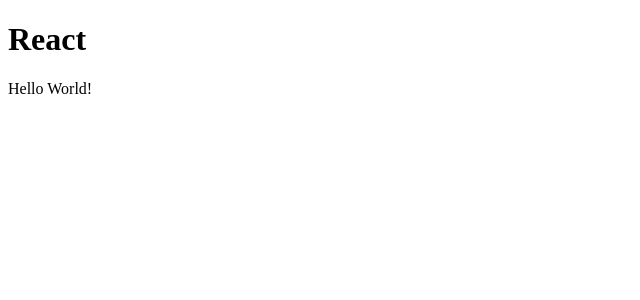
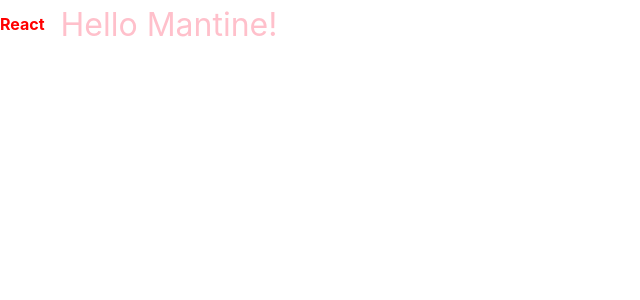
Before and after one commit to ueaner/kbone-react, a React app: page / in a window 1280 px wide. Shown: the top 300 px of the page, without its empty margins (0-640 px from the left). Built offline with nearby package versions, Linux system fonts and the light colour scheme.

Commit message:
added support for mantine
1. https://mantine.dev/styles/css-modules/
2. https://mantine.dev/styles/postcss-preset/

```diff
--- a/babel.config.js
+++ /dev/null
@@ -1,13 +0,0 @@
-export default {
-  presets: [
-    "@babel/preset-env",
-    [
-      "@babel/preset-react",
-      {
-        runtime: "automatic",
-      },
-    ],
-    "@babel/preset-typescript",
-  ],
-  plugins: ["@babel/plugin-transform-runtime"],
-};
--- a/postcss.config.js
+++ /dev/null
@@ -1,7 +0,0 @@
-export default {
-  plugins: {
-    "postcss-mixins": {},
-    "postcss-nested": {},
-    "postcss-simple-vars": {},
-  },
-};
--- a/src/App.tsx
+++ b/src/App.tsx
@@ -1,8 +1,14 @@
+// Import styles of packages that you've installed.
+// All packages except `@mantine/hooks` require styles imports
+import "@mantine/core/styles.css";
+
+import { MantineProvider } from "@mantine/core";
+import Home from "./pages/Home";
+
 export default function App() {
   return (
-    <>
-      <h1>React</h1>
-      <p>Hello World!</p>
-    </>
+    <MantineProvider>
+      <Home />
+    </MantineProvider>
   );
 }
--- /dev/null
+++ b/src/pages/Home.module.css
@@ -0,0 +1,17 @@
+.title {
+  font-size: 16px;
+  color: red;
+}
+.content {
+  font-size: rem(16px);
+  color: light-dark(green, blue);
+
+  @mixin hover {
+    color: orange;
+  }
+
+  @media (min-width: em(576px)) {
+    font-size: rem(32px);
+    color: pink;
+  }
+}
--- /dev/null
+++ b/src/pages/Home.tsx
@@ -0,0 +1,12 @@
+import { Group } from "@mantine/core";
+
+import classes from "./Home.module.css";
+
+export default function Home() {
+  return (
+    <Group>
+      <h1 className={classes.title}>React</h1>
+      <div className={classes.content}>Hello Mantine!</div>
+    </Group>
+  );
+}
--- a/tsconfig.json
+++ b/tsconfig.json
@@ -29,5 +29,5 @@
     }
 
   },
-  "include": ["src"]
+  "include": ["src", "types"]
 }
--- /dev/null
+++ b/types/global.d.ts
@@ -0,0 +1,4 @@
+declare module "*.module.css" {
+  const classes: { [key: string]: string };
+  export default classes;
+}
--- a/webpack.dev.js
+++ b/webpack.dev.js
@@ -6,6 +6,7 @@
 const __filename = fileURLToPath(import.meta.url);
 const __dirname = dirname(__filename);
 
+/** @returns {import('webpack').Configuration} Webpack Configuration */
 export default {
   mode: "development",
   devServer: {
@@ -47,7 +48,20 @@
     rules: [
       {
         test: /\.css$/,
-        use: ["postcss-loader"],
+        use: [
+          "style-loader",
+          {
+            loader: "css-loader",
+            options: {
+              importLoaders: 1,
+              modules: {
+                localIdentName: "[name]__[local]--[hash:5]",
+              },
+            },
+          },
+          // postcss config 使用 .json 文件, mjs 加载不了
+          "postcss-loader",
+        ],
       },
       {
         test: /\.[t|j]sx?$/,
```
Also changed, not shown: package.json (+10 -1 lines), .babelrc.json (added), .postcssrc.json (added), 1 other file (tests, documents, lock files or other folders).
